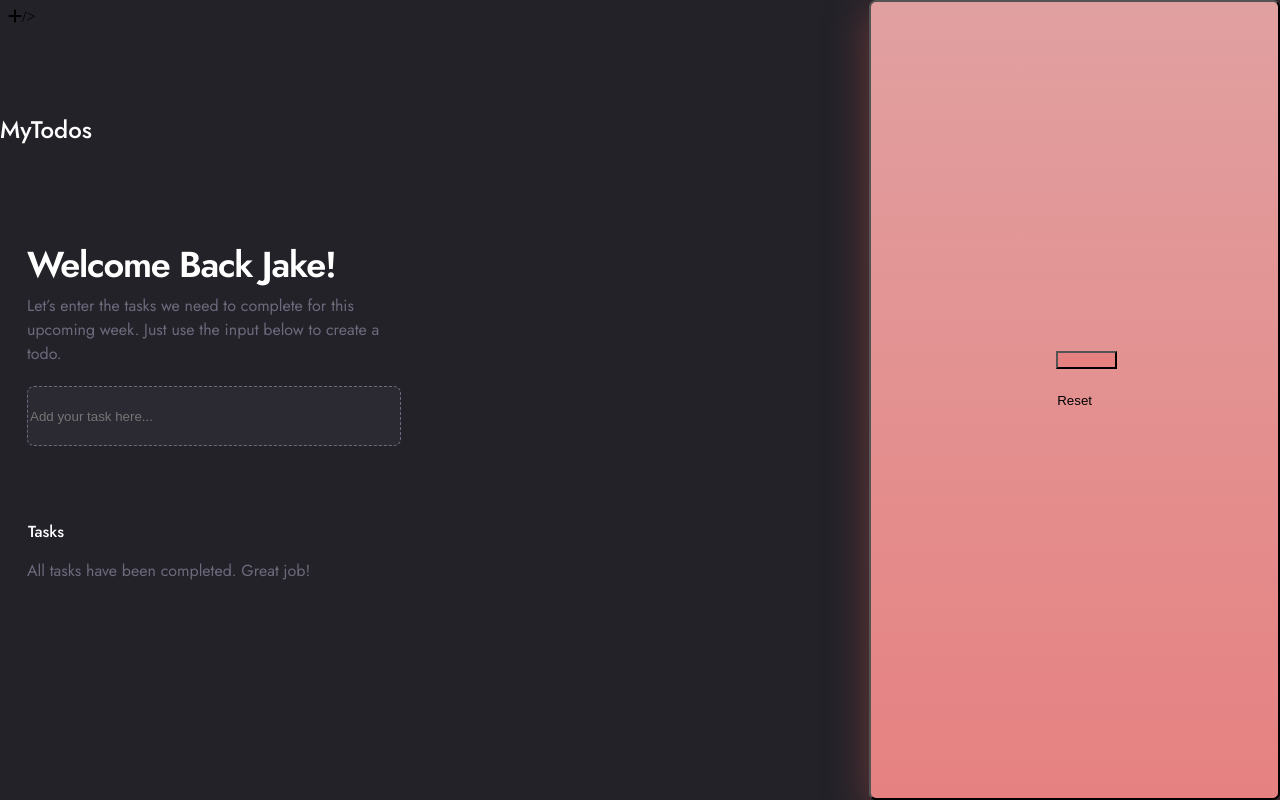
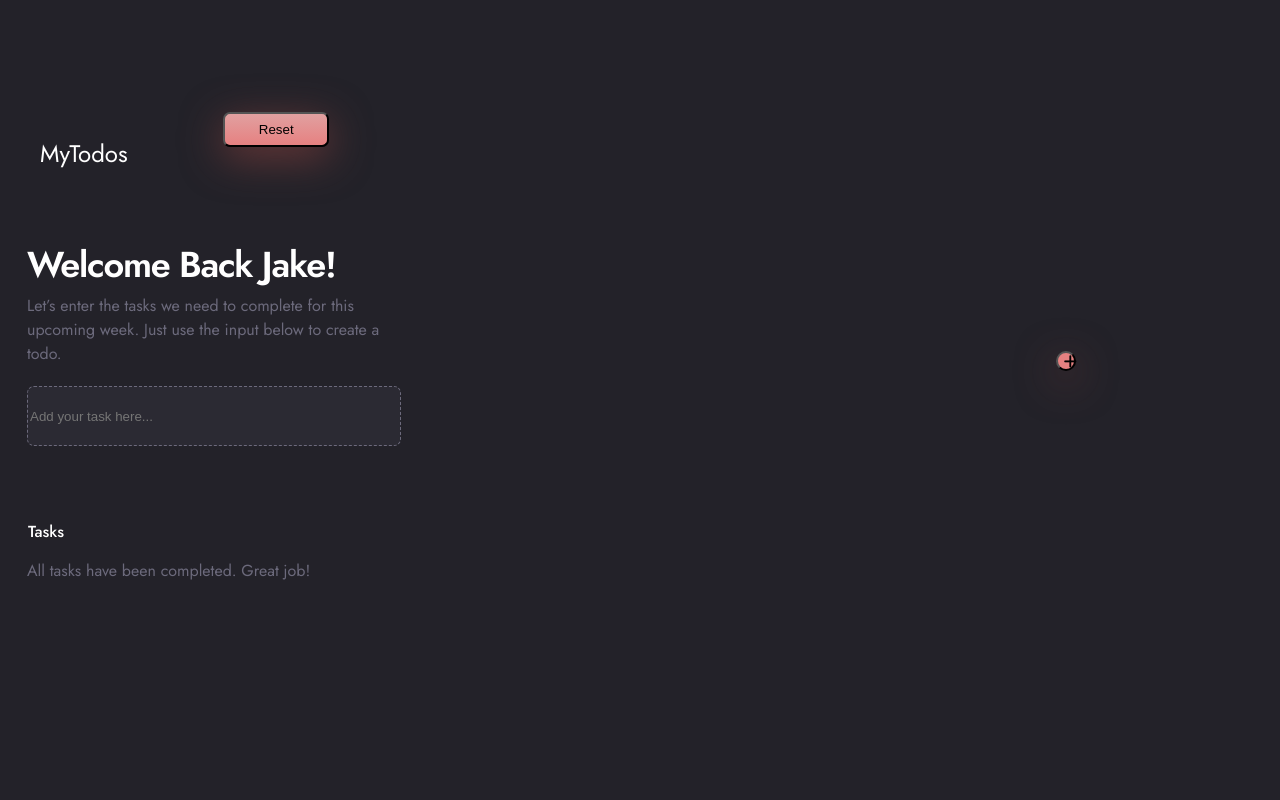
Before and after one commit to Ami-007/ToDo_TT, a plain HTML site: page index.html in a window 1280 px wide. Drawn offline with Linux system fonts and the light colour scheme.

Commit message:
created stylesheets for styling and modified html layout

```diff
--- a/SCSS/body.scss
+++ b/SCSS/body.scss
@@ -44,15 +44,6 @@ p {
     border-radius: 7px;
 }
 
-.taskAddBtn {
-    position: absolute;
-    left: 82.48%;
-    right: 12.72%;
-    top: 43.84%;
-    bottom: 53.93%;
-    background: #E68181;
-}
-
 .tasks {
 position: absolute;
 width: 36px;
--- a/SCSS/buttons.scss
+++ b/SCSS/buttons.scss
@@ -1,13 +1,13 @@
-// button {
-//     background-image: linear-gradient(180deg, #e1a0a0, #e58181);
-//     box-shadow: 0 10px 40px #6B3838;
-// }
+button {
+    background-image: linear-gradient(180deg, #e1a0a0, #e58181);
+    box-shadow: 0 10px 40px #6B3838;
+}
 
-// button:hover {
-//     background-image: linear-gradient(180deg, #E2C1C1, #EA8282);
-// }
+button:hover {
+    background-image: linear-gradient(180deg, #E2C1C1, #EA8282);
+}
 
-.btn{
+.resetBtn {
     position: absolute;
     left: 67.91%;
     right: 0%;
@@ -17,3 +17,20 @@
     box-shadow: 0px 10px 40px #6B3838;
     border-radius: 7px;
 }
+
+.taskAddBtn {
+    position: absolute;
+    left: 82.48%;
+    right: 12.72%;
+    top: 43.84%;
+    bottom: 53.93%;
+    border-radius: 50px;
+    height: 20px;
+    width: 20px;
+    background: #E68181;
+}
+
+i {
+    font-size: 15px;
+    text-align: center;
+}
--- a/SCSS/nav.scss
+++ b/SCSS/nav.scss
@@ -6,8 +6,14 @@ top: 14%;
     bottom: 16%;
     font-family: Jost;
     font-style: normal;
-font-weight: 500;
+    font-weight: medium;
     font-size: 24px;
     line-height: 35px;
     color: #FFFFFF;
+    height: 35px;
+    display: flex;
 }
+
+ul {
+    list-style-type: none;
+}
--- a/index.html
+++ b/index.html
@@ -7,30 +7,30 @@
     <meta name="viewport" content="width=device-width, initial-scale=1.0">
     <link rel="stylesheet" href="https://cdnjs.cloudflare.com/ajax/libs/font-awesome/6.0.0-beta2/css/all.min.css"
         integrity="sha512-YWzhKL2whUzgiheMoBFwW8CKV4qpHQAEuvilg9FAn5VJUDwKZZxkJNuGM4XkWuk94WCrrwslk8yWNGmY1EduTA=="
-        crossorigin="anonymous" referrerpolicy="no-referrer"/>
+        crossorigin="anonymous" referrerpolicy="no-referrer" />
     <link rel="preconnect" href="https://fonts.googleapis.com">
     <link rel="preconnect" href="https://fonts.gstatic.com" crossorigin>
     <link href="https://fonts.googleapis.com/css2?family=Jost:wght@400;500;600;700&display=swap" rel="stylesheet">
     <link rel="stylesheet" href="styles.css">
     <title>Document</title>
 </head>
-<nav>MyTodos</nav>
 
 <body>
-
+    <nav>
+        <ul>
+            <li>MyTodos</li>
+            <li><button class="resetBtn">Reset</button></li>
+        </ul>
+    </nav>
 
     <h1>Welcome Back Jake!</h1>
-    <button class="btn">Reset</button>
     <p>Let’s enter the tasks we need to complete for this upcoming week.
         Just use the input below to create a todo.</p>
-    <input class="taskAdd" type="text" placeholder="Add your task here..."/>
-    <input class="taskAddBtn" type="button"><i class="fas fa-plus"></i>/>
+    <input class="taskAdd" type="text" placeholder="Add your task here..." />
+    <button class="taskAddBtn"><i class="fas fa-plus"></i></button>
     <h4 class="tasks">Tasks</h4>
     <p class="tasksComplete">All tasks have been completed. Great job!</p>
-
-
-
-<script src="main.js"></script>
+    <script src="main.js"></script>
 </body>
 
 </html>
```
Also changed, not shown: styles.css. Lines whose indentation alone changed are shown as unchanged.
